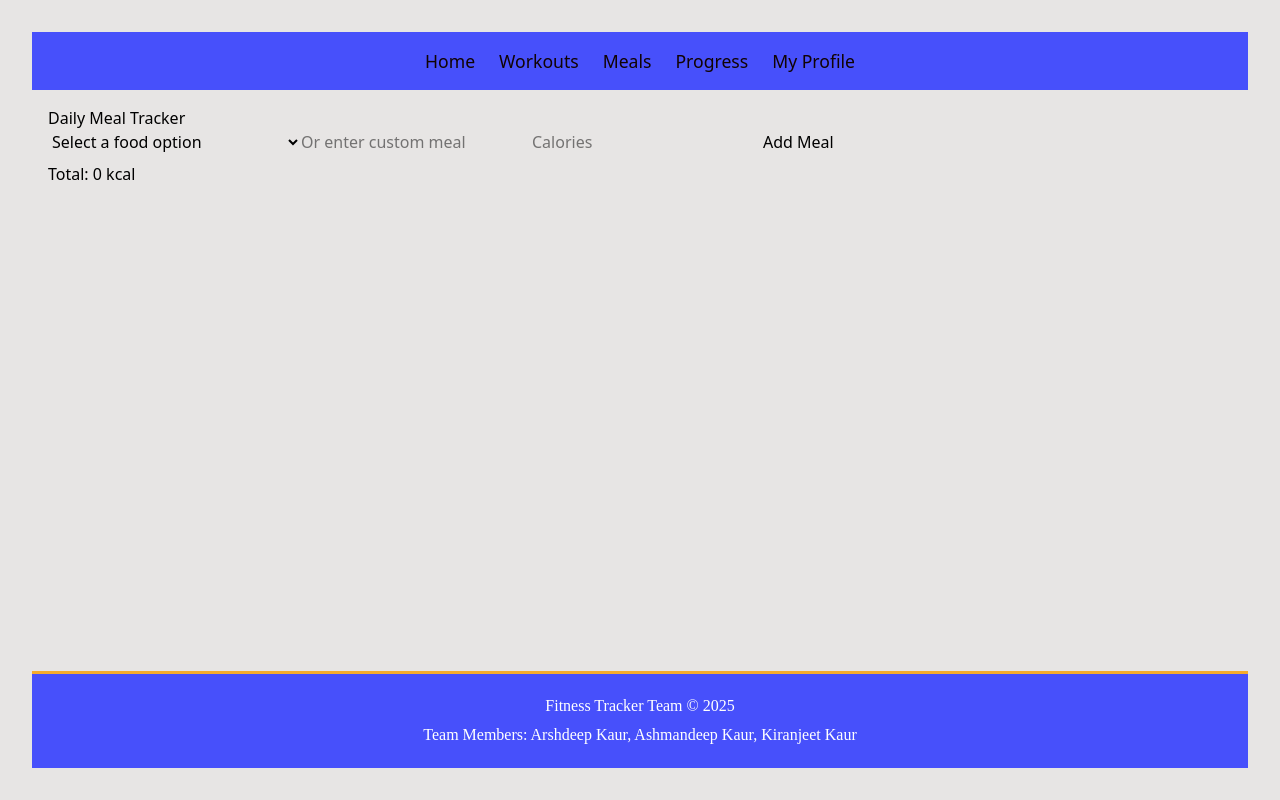
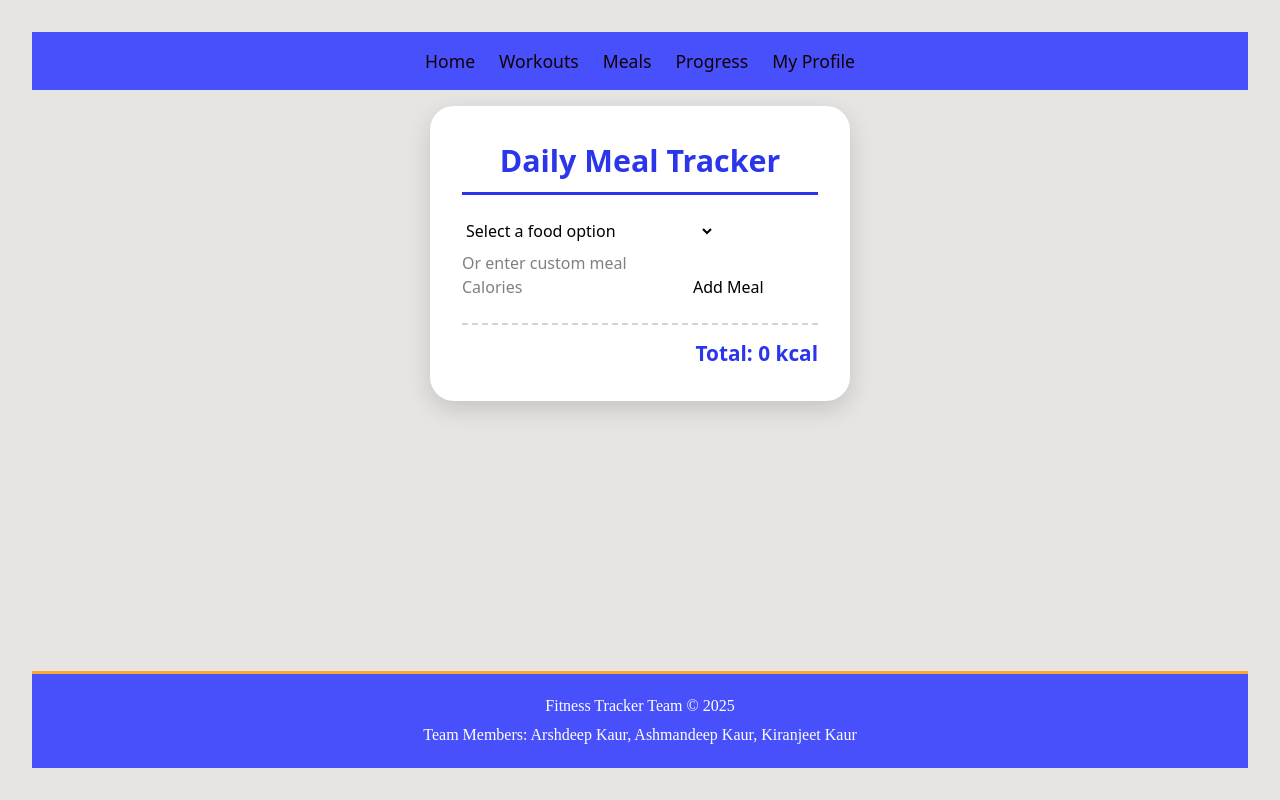
Before and after one commit to aarshdeepkaur2/Fitness-tracker-fullstack, a React (Vite) app: page /meal-tracker in a window 1280 px wide. Built offline with nearby package versions, Linux system fonts and the light colour scheme.

Commit message:
Create file in hooks

```diff
--- a/src/Components/pages/mealtracker/mealtracker.css
+++ b/src/Components/pages/mealtracker/mealtracker.css
@@ -1,4 +1,4 @@
-meal-tracker {
+.meal-tracker {
   background: #ffffff;
   border-radius: 24px;
   padding: 2rem;
@@ -14,7 +14,7 @@ meal-tracker {
 }
 
 /* Header */
-meal-tracker h2 {
+.meal-tracker h2 {
   margin-bottom: 1.5rem;
   color: #2b35ea;
   text-align: center;
@@ -25,14 +25,14 @@ meal-tracker h2 {
 }
 
 /* List */
-meal-tracker ul {
+.meal-tracker ul {
   list-style: none;
   padding: 0;
   margin: 0;
 }
 
 /* List Item */
-meal-tracker li {
+.meal-tracker li {
   display: flex;
   justify-content: space-between;
   align-items: center;
@@ -46,18 +46,18 @@ meal-tracker li {
   opacity: 0;
 }
 
-meal-tracker li:hover {
+.meal-tracker li:hover {
   transform: scale(1.02);
   box-shadow: 0 6px 18px rgba(0, 0, 0, 0.1);
 }
 
 /* Text Styling */
-meal- {
+.meal-name {
   font-weight: 600;
   color: #374151;
 }
 
-meal-calories {
+.meal-calories {
   font-weight: 700;
   color: #fff;
   background: #2b35ea;
@@ -67,7 +67,7 @@ meal-calories {
 }
 
 /* Total Calories */
-total {
+.total {
   margin-top: 1.5rem;
   font-weight: 700;
   font-size: 1.3rem;
```
Also changed, not shown: src/hooks/useMealtracker.ts (added).
